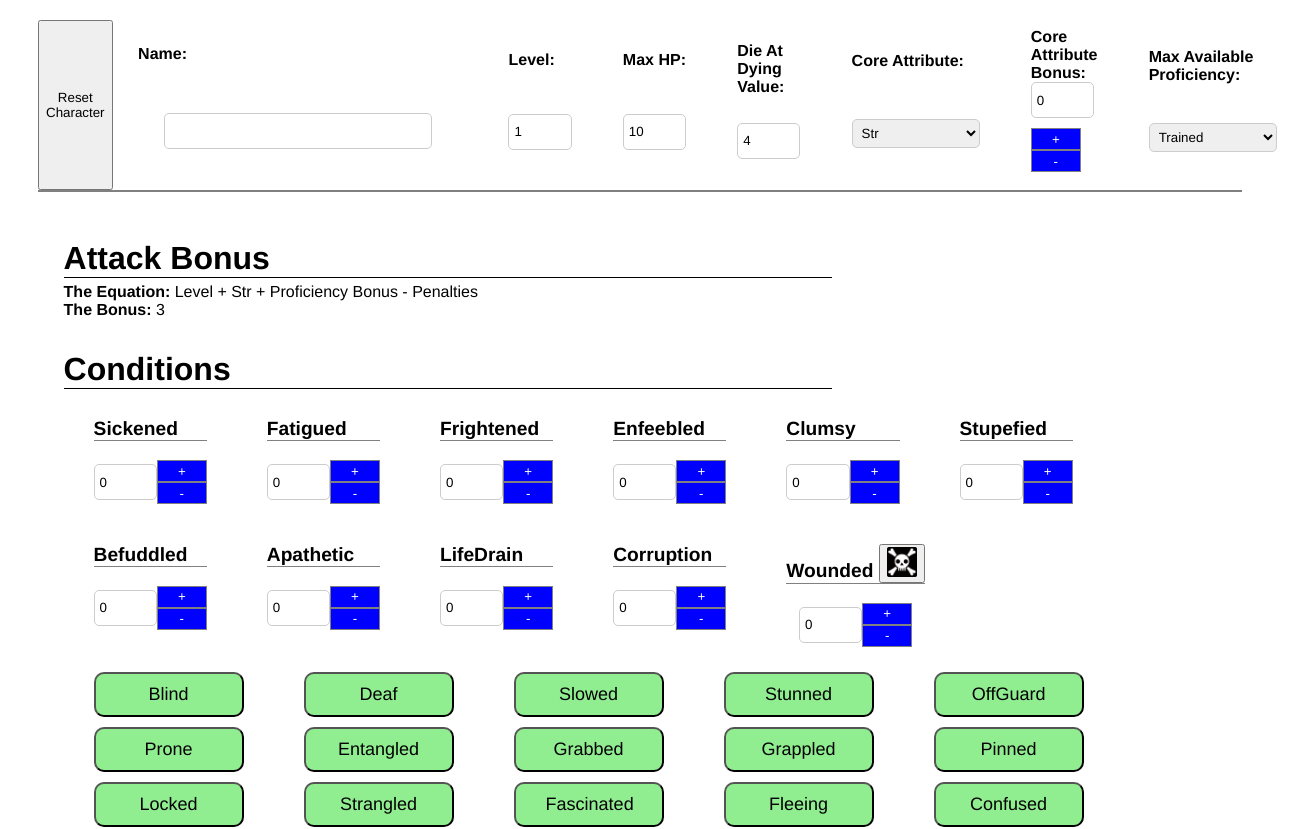
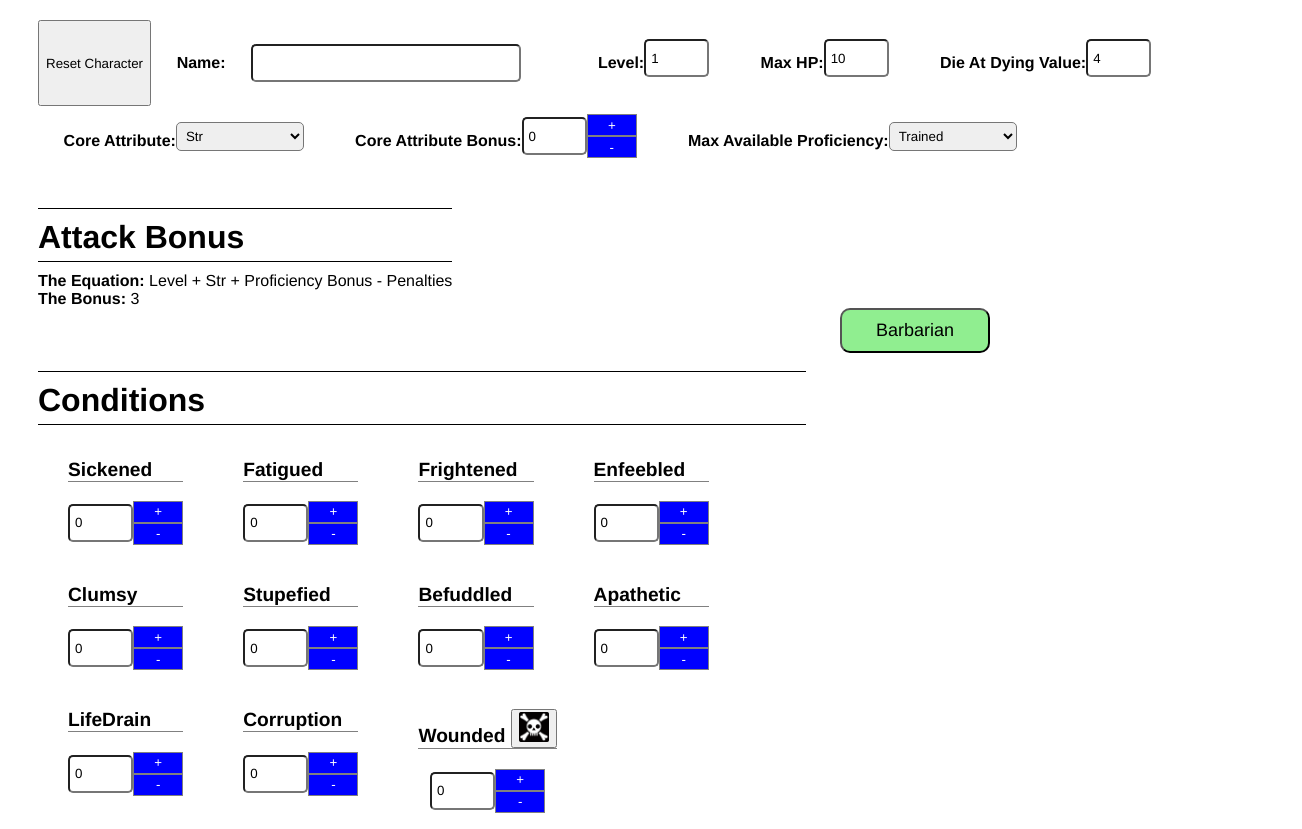
Before and after one commit to ReaganDuggins/homebrew-sheet-helper, a Vue app: page / in a window 1280 px wide. Shown: the top 829 px of the page, 1302 px wide, since content can reach past the window. Built offline with nearby package versions, Linux system fonts and the light colour scheme.

Commit message:
[f] add barbarian rage tracker

```diff
--- a/src/App.vue
+++ b/src/App.vue
@@ -1,5 +1,12 @@
 <template>
-  <conditions></conditions>
+  <!-- <section class="colHolder">
+    <section class="leftCol"> -->
+      <conditions></conditions>
+    <!-- </section>
+    <section class="rightCol">
+
+    </section>
+  </section> -->
 </template>
 
 <script>
@@ -8,10 +15,19 @@ export default {
   components: {
     Conditions
   },
-
 };
 </script>
 
 <style scoped>
-
+  .colHolder {
+    display: flex;
+    width: 100vw;
+  }
+  .leftCol {
+    width: 65%;
+  }
+  .rightCol {
+    width: 33%;
+    background-color:
+  }
 </style>
--- a/src/components/Conditions.vue
+++ b/src/components/Conditions.vue
@@ -1,5 +1,4 @@
 <template>
-<section>
     <section class="bigCard">
       <button id="resetButton" @click="resetCharacter">Reset Character</button>
       <section class="baseStat">
@@ -46,9 +45,8 @@
           <option value="untrained">Untrained</option>
         </select>
       </section>
-    </section>
 
-    <section class="rownator">
+      <section>
         <h1>Attack Bonus</h1>
         <section>
             <b>The Equation:</b> Level + {{ character.coreAttribute }} + Proficiency Bonus - Penalties
@@ -56,6 +54,11 @@
         <section>
             <b>The Bonus:</b> {{ totalAttackPenalty() }}
         </section>
+        </section>
+    </section>
+    <section class="colHolder">
+        <section class="leftCol">
+            <section class="bigCardVertical">
             <h1>Conditions</h1>
             <section class="row">
                 <section class="rowElement" v-for="condition in getConditionsByKind('num')" v-bind:key="condition.name">
@@ -161,8 +164,38 @@
                 </section>
 
             </section>
+        </section>
 
+        <section class="rightCol">
+            <button :class="{'conditionButtonActive': career.barbarian, 'conditionButton': !career.barbarian}" @click="toggleClass('barbarian')">Barbarian</button>
+            <section v-if="career.barbarian" >
+                <h3>Rage</h3>
+                <section class="row">
+                    <input type="number" v-model.number="careerValues.barbarian.rage"></input>
+                    <section class="plusMinusButtons">
+                        <button class="plusMinusButton" @click="incrementResource('barbarian', 'rage')">+</button>
+                        <button class="plusMinusButton" @click="decrementResource('barbarian', 'rage')">-</button>
                     </section>
+                </section>
+                <section class="cardCareer">
+                    <h4>Effects</h4>
+                    <ul>
+                        <li>+{{ careerValues.barbarian.rage }}d4 damage on attacks.</li>
+                        <li>You are Off-Guard</li>
+                    </ul>
+
+                    <h4>To End Your Rage</h4><br>
+                    Flat Check, DC {{ 10 + careerValues.barbarian.rage }}<br>
+                    <ul>
+                        <li><b>Success:</b> Fury ends. Pass out for 1d4 rounds if Fatigued.</li>
+                        <li><b>Fail:</b> Fatigue + 1, Fury ends, and if you were already Fatigued you pass out for 1d4 minutes.</li>
+                        <li><b>Crit Fail:</b> stay Furious. If you are Fatigued, you are Overcome By Rage.</li>
+                    </ul>
+                </section>
+            </section>
+        </section>
+    </section>
+
 </template>
 
 
@@ -178,7 +211,15 @@
                     attributeBonus: 0,
                     coreAttribute: 'Str',
                     proficiency: 'trained',
-                    dying: false
+                    dying: false,
+                },
+                career: {
+                    barbarian: false,
+                },
+                careerValues: {
+                    barbarian: {
+                        rage: 0
+                    }
                 },
                 proficiencyValues: {
                     'untrained': 0,
@@ -376,6 +417,26 @@
                 this.conditions[name].value = !this.conditions[name].value;
                 this.saveForm();
             },
+            toggleClass(className) {
+                this.career[className] = !this.career[className];
+                this.saveForm();
+            },
+            incrementResource(career, res) {
+                console.log(this);
+                this['careerValues'][career][res]++;
+                if(res === "rage") {
+                    this.character.dieAtDying++;
+                }
+                this.saveForm();
+            },
+            decrementResource(career, res) {
+                if(this.careerValues[career][res] < 1) return;
+                this.careerValues[career][res]--;
+                if(res === "rage") {
+                    this.character.dieAtDying--;
+                }
+                this.saveForm();
+            },
             getConditionsByKind(kind) {
                 let keys = Object.keys(this.conditions);
                 let conds = keys.map((key) => {
@@ -436,23 +497,36 @@
             saveForm() {
                 let character = JSON.stringify(this.character);
                 let conditions = JSON.stringify(this.conditions);
+                console.log(this.career);
+                let career = JSON.stringify(this.career);
+                let careerValues = JSON.stringify(this.careerValues);
                 localStorage.setItem('character', character);
                 localStorage.setItem('conditions', conditions);
+                console.log(this.career.barbarian);
+                localStorage.setItem('career', career);
+                localStorage.setItem('careerValues', careerValues);
             },
             loadForm() {
                 let character = localStorage.getItem('character');
                 let conditions = localStorage.getItem('conditions');
+                let careers = localStorage.getItem('career');
+                let careerValues = localStorage.getItem('careerValues');
                 let char = JSON.parse(character);
                 let cond = JSON.parse(conditions);
-            if(!char || !cond) {
+                let car = JSON.parse(careers);
+                let carV = JSON.parse(careerValues);
+                if(!char || !cond || !car || !carV) {
                     return;
                 }
                 if(char) this.character = char;
-            if(cond)  this.conditions = cond;
+                if(cond) this.conditions = cond;
+                if(car) this.career = car;
+                if(carV) this.careerValues = carV;
             },
             resetCharacter() {
                 let conditions = Object.keys(this.conditions);
                 let charStats = Object.keys(this.character);
+                let careers = Object.keys(this.career);
                 conditions.forEach((cond) => {
                     if (this.conditions[cond].kind === "num") {
                         this.conditions[cond].value = 0;
@@ -469,6 +543,13 @@
                         this.character[stat] = false;
                     }
                 });
+                careers.forEach((car) => {
+                    this.career[car] = false;
+                    let resources = Object.keys(this.careerValues[car]);
+                    resources.forEach((res) => {
+                        this.careerValues[car][res] = 0;
+                    })
+                })
                 this.character.name = "";
                 this.character.coreAttribute = 'Str';
                 this.character.proficiency = 'trained';
@@ -490,6 +571,19 @@
   .icon {
     width: 30px;
     height: 30px;
+  }
+
+  .leftCol {
+    width: 60vw;
+    margin-right: 5vw;
+  }
+
+  .rightCol {
+    width: 30vw;
+  }
+
+  .colHolder {
+    display: flex;
   }
 
   .cardLight {
@@ -515,6 +609,18 @@
     color: white;
     background-color: #6b6b6b;
     width: 15vw;
+  }
+
+  .cardCareer {
+    border: 1px solid black;
+    border-radius: 5px;
+    margin-top: 10px;
+    padding-left: 1vw;
+    padding-right: 1vw;
+    padding-bottom: 2vw;
+    text-align: left;
+    background-color: #f9f9f9;
+    width: 70%;
   }
 
   .cardDanger {
@@ -575,7 +681,18 @@
     margin-right: 30px;
     margin-top: 20px;
     display: flex;
-    border-bottom: 2px solid grey;
+    flex-wrap: wrap;
+    width: 100%;
+  }
+  .bigCardVertical {
+    text-align: left;
+    margin-left: 30px;
+    margin-right: 30px;
+    margin-top: 20px;
+    display: flex;
+    flex-wrap: wrap;
+    flex-direction: column;
+    width: 100%;
   }
 
   .baseStat {
@@ -593,7 +710,6 @@
     width: 100%;
     border-radius: 5px;
     width: 10vw;
-    border: 1px solid #ccc;
   }
 
   input[type="number"]{
@@ -630,21 +746,13 @@ label {
     color: #666;
 }
 
-.rownator {
-  display: flex;
-  flex-direction: column;
-  flex-wrap: wrap;
-  padding: 2vh 2vw;
-  margin-left: 30px;
-  margin-right: 30px;
-  border-bottom: 2px solid grey;
-}
 .row {
   width: 90vw;
   display: flex;
   flex-direction: row;
   flex-wrap: wrap;
   padding-bottom: 5px;
+  width: 100%;
 }
 .rowElement {
   margin: 5px 30px 5px 30px;
@@ -686,17 +794,20 @@ label {
 h1 {
   font-size: xx-large;
   border-bottom: 1px solid black;
-  width: 60vw;
-  margin-bottom: 5px;
+  border-top: 1px solid black;
+  padding-top: 10px;
+  padding-bottom: 5px;
+  margin-bottom: 10px;
+  width: 100%;
 }
 h3 {
   font-size: larger;
   border-bottom: 1px solid grey;
-  width: 13w;
+  width: 100%;
 }
 h4 {
   font-size: large;
   border-bottom: 1px solid grey;
-  width: 13w;
+  width: 100%;
 }
 </style>
```
Lines whose indentation alone changed are shown as unchanged.
